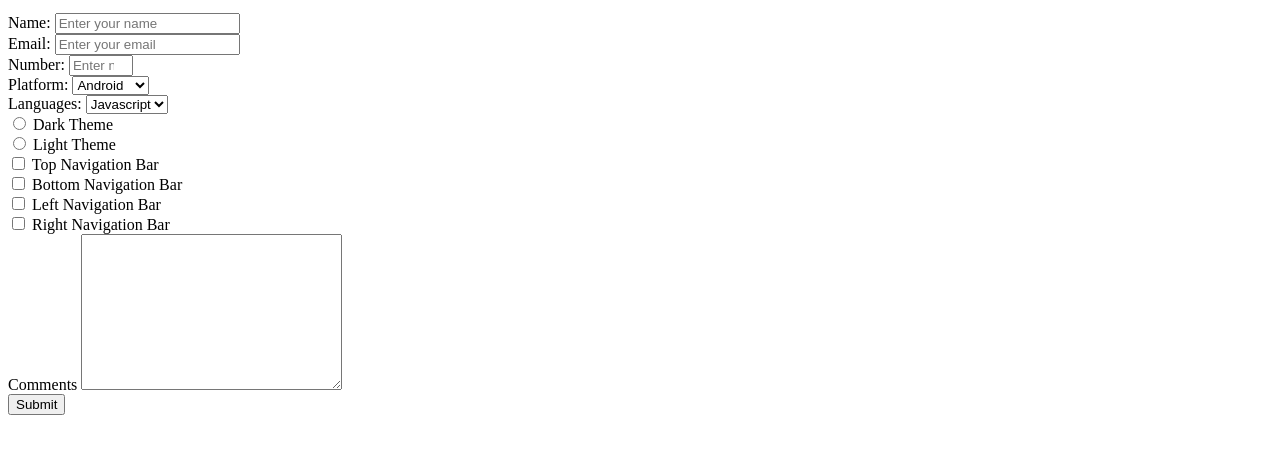
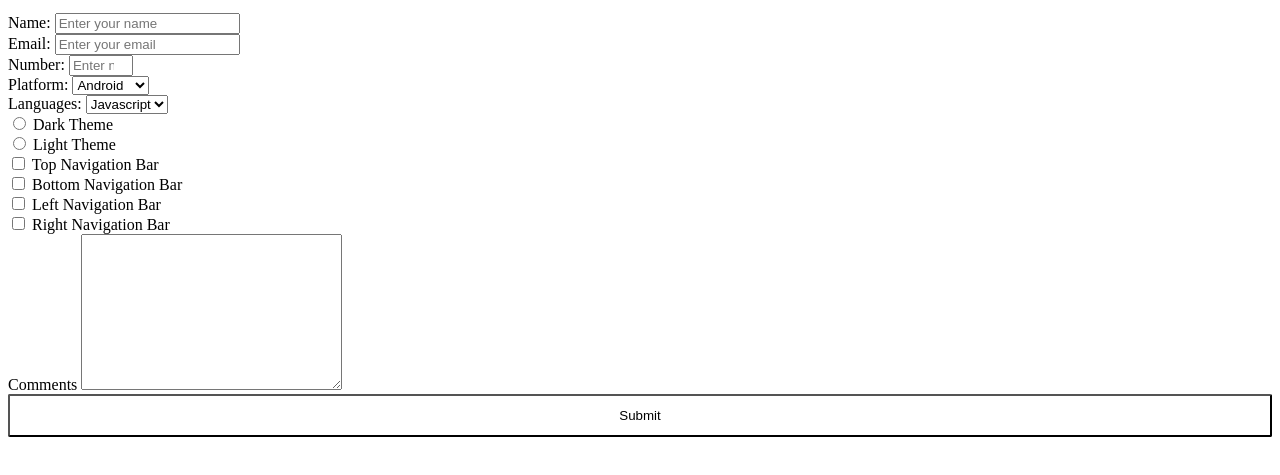
Before and after one commit to Uwamahoro-Enock/Shange-Enock-Repo, a plain HTML site: page fcc-test-suite-template-master/index.html in a window 1280 px wide. Shown: the part 101-576 px from the top of the page. Drawn offline with Linux system fonts and the light colour scheme.

Commit message:
collab edit

```diff
--- a/fcc-test-suite-template-master/css/style.css
+++ b/fcc-test-suite-template-master/css/style.css
@@ -0,0 +1,9 @@
+.submit-button {
+    display: block;
+    width: 100%;
+    padding: 0.75rem;
+    background: var(--color-green);
+    color: inherit;
+    border-radius: 2px;
+    cursor: pointer;
+  }
--- a/fcc-test-suite-template-master/index.html
+++ b/fcc-test-suite-template-master/index.html
@@ -76,7 +76,7 @@
      <textarea name="comments" id="comments" cols="30" rows="10"></textarea>
      </div>
      <div class="form-group">
-      <button id="submit" type="submit">Submit</button>
+      <button id="submit" type="submit" class="submit-button">Submit</button>
      </div>
      </form>
 
```
